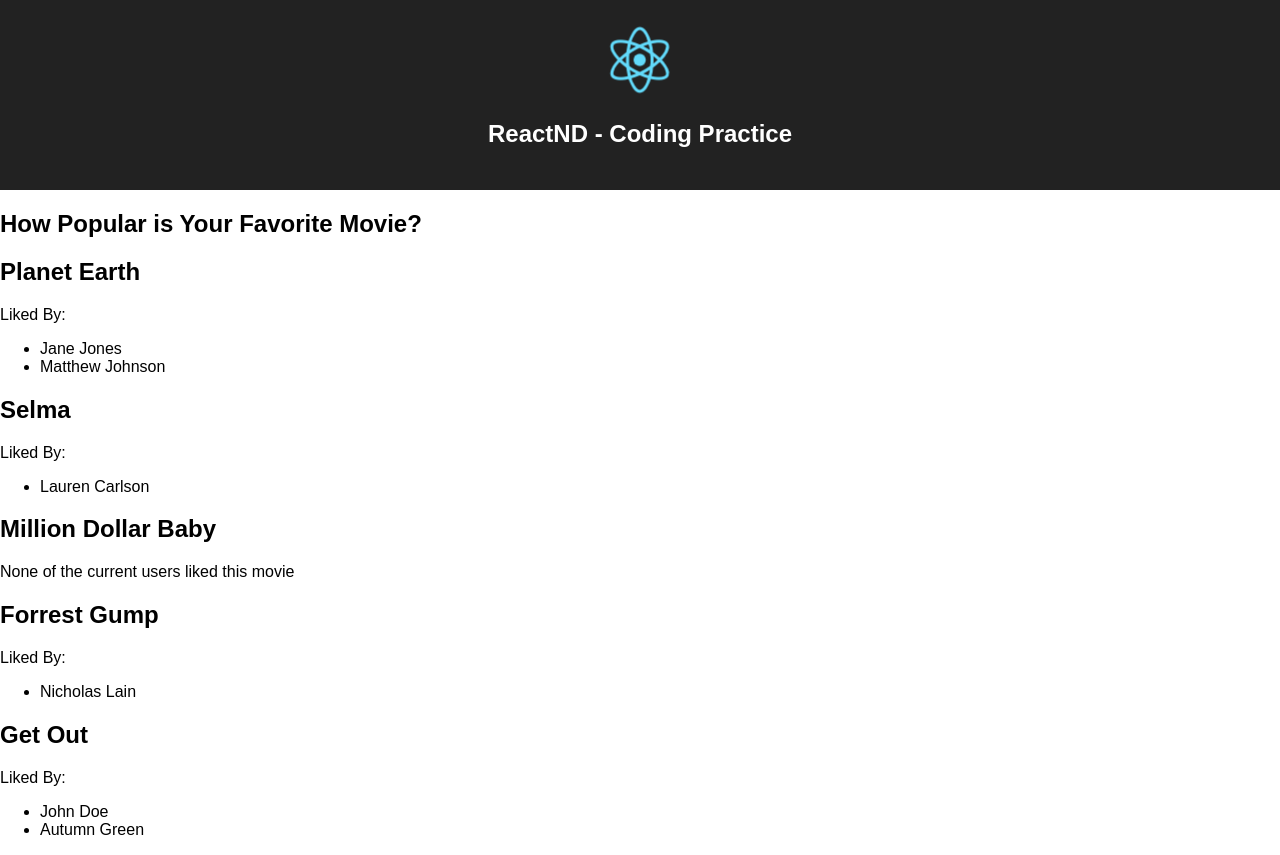
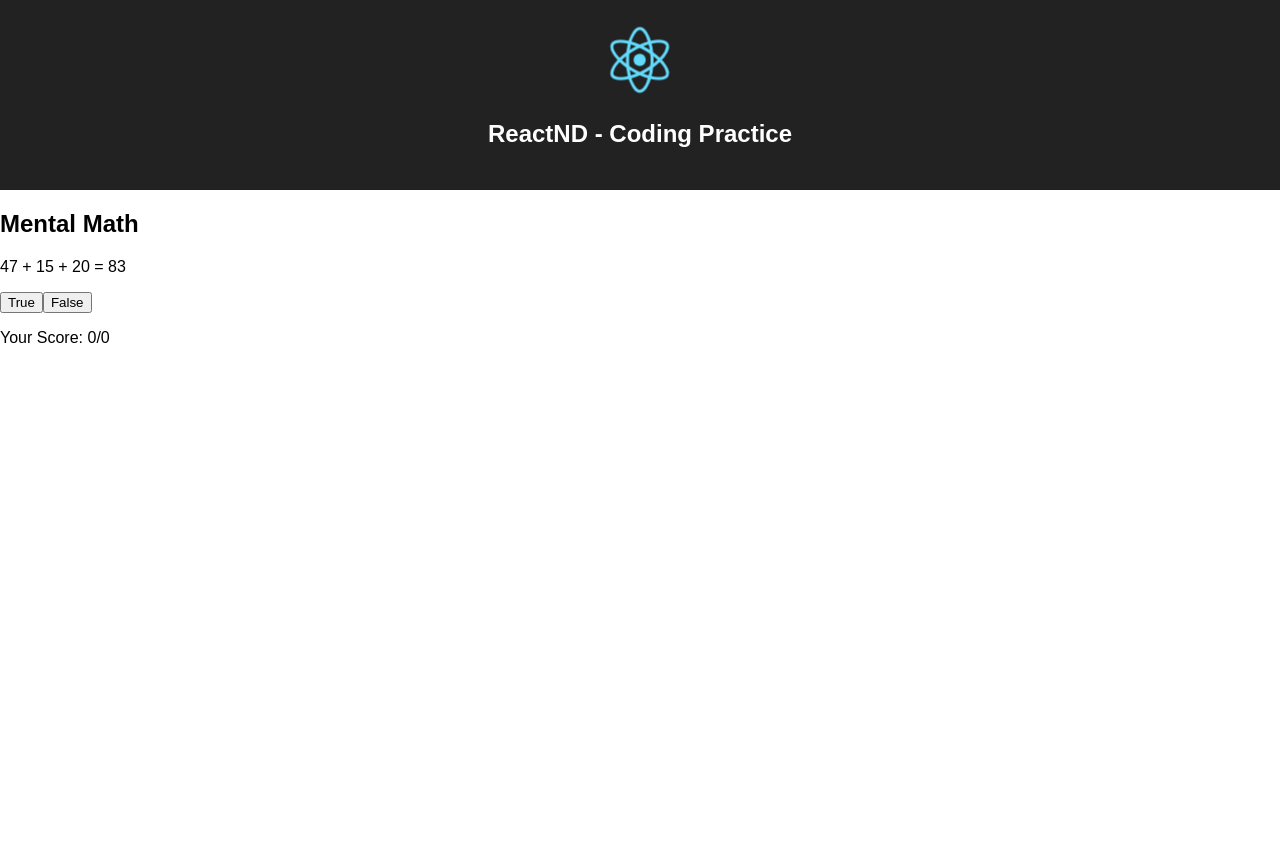
Before and after one commit to avilbol/react-exercises, a React (Create React App) app: page / in a window 1280 px wide. After the commit the page ends 800 px from the top, so only its background shows below. Built offline with nearby package versions, Linux system fonts and the light colour scheme.

Commit message:
Adding mental math game

```diff
--- a/src/App.js
+++ b/src/App.js
@@ -1,140 +1,18 @@
 import React, { Component } from 'react';
 import logo from './logo.svg';
+import EquationsGame from './EquationsGame'
 import './App.css';
-import LikedBy from './LikedBy'
-
-/*
-Display a list of movies where each movie contains a list of users that favorited it.
-
-For detailed instructions, refer to instructions.md.
-*/
-
-const profiles = [
-  {
-    id: 1,
-    userID: '1',
-    favoriteMovieID: '1',
-  },
-  {
-    id: 2,
-    userID: '2',
-    favoriteMovieID: '1',
-  },
-  {
-    id: 3,
-    userID: '4',
-    favoriteMovieID: '5',
-  },
-  {
-    id: 4,
-    userID: '5',
-    favoriteMovieID: '2',
-  },
-  {
-    id: 5,
-    userID: '3',
-    favoriteMovieID: '5',
-  },
-  {
-    id: 6,
-    userID: '6',
-    favoriteMovieID: '4',
-  },
-];
-
-const users = {
-  1: {
-    id: 1,
-    name: 'Jane Jones',
-    userName: 'coder',
-  },
-  2: {
-    id: 2,
-    name: 'Matthew Johnson',
-    userName: 'mpage',
-  },
-  3: {
-    id: 3,
-    name: 'Autumn Green',
-    userName: 'user123',
-  },
-  4: {
-    id: 3,
-    name: 'John Doe',
-    userName: 'user123',
-  },
-  5: {
-    id: 5,
-    name: 'Lauren Carlson',
-    userName: 'user123',
-  },
-  6: {
-    id: 6,
-    name: 'Nicholas Lain',
-    userName: 'user123',
-  },
-};
-
-const movies = {
-  1: {
-    id: 1,
-    name: 'Planet Earth',
-  },
-  2: {
-    id: 2,
-    name: 'Selma',
-  },
-  3: {
-    id: 3,
-    name: 'Million Dollar Baby',
-  },
-  4: {
-    id: 4,
-    name: 'Forrest Gump',
-  },
-  5: {
-    id: 5,
-    name: 'Get Out',
-  },
-};
-
-let groupByMovie = () => {
-  let group = {}
-  profiles.forEach(profile => {
-    let movieID = profile.favoriteMovieID
-    if(!group[movieID]) {
-      group[movieID] = []
-    }
-    group[movieID].push({
-      id: users[profile.userID].id,
-      name: users[profile.userID].name
-    })
-  })
-
-  return group
-}
 
 class App extends Component {
   render() {
-    let moviesLikes = groupByMovie()
     return (
       <div className="App">
         <header className="App-header">
           <img src={logo} className="App-logo" alt="logo" />
           <h1 className="App-title">ReactND - Coding Practice</h1>
         </header>
-        <h2>How Popular is Your Favorite Movie?</h2>
-		{Object.entries(movies)
-			.map(moviePair => moviePair[1])
-			.map((movie) => (
-                <div>
-                    <h2>{movie.name}</h2>
-                    <LikedBy
-                        usersLikedBy={moviesLikes[movie.id]}
-                        emptyMessage="None of the current users liked this movie"/>
-                </div>
-         	))}
-      	</div>
+        <EquationsGame />
+      </div>
     );
   }
 }
--- /dev/null
+++ b/src/EquationsGame.js
@@ -0,0 +1,77 @@
+import React, { Component } from 'react'
+
+class EquationsGame extends Component {
+
+  state = {
+  	"equation": EquationsGame.generateBasicEquation(),
+    "numCorrect": 0,
+    "numQuestions": 0
+  }
+
+  choose = (option) => {
+  	let valuesSum = EquationsGame.sumValues(this.state.equation.values)
+    let equationSatisfied = valuesSum === this.state.equation.proposedAnswer
+    let correctOption = (option && equationSatisfied)
+    	|| (!option && !equationSatisfied)
+
+    this.updateGame(correctOption)
+  }
+
+  chooseTrue = () => this.choose(true)
+
+  chooseFalse = () => this.choose(false)
+
+  updateGame = correctOption => {
+	this.setState((currentState) => ({
+		"equation": EquationsGame.generateBasicEquation(),
+    	"numCorrect": currentState.numCorrect + (correctOption ? 1 : 0),
+    	"numQuestions": currentState.numQuestions + 1
+	}))
+  }
+
+  static generateBasicEquation() {
+    return this.generateEquation({
+      "operands": 100,
+      "answer": 3
+    })
+  }
+
+  static generateEquation(limitData) {
+	let values = [...Array(3)].map(() => this.generateRandom(limitData.operands))
+	let proposedAnswer = this.sumValues(values)
+    	+ this.generateRandom(limitData.answer)
+
+	return {
+		"values": values,
+		"proposedAnswer": proposedAnswer
+	}
+  }
+
+  static sumValues(values) {
+    return values.reduce((a,b)=>a+b, 0)
+  }
+
+  static generateRandom(limit) {
+    return Math.floor(Math.random() * limit)
+  }
+
+  render() {
+  	return (
+      <div className="game">
+        <h2>Mental Math</h2>
+        <div className="equation">
+        	<p className="text">{`${this.state.equation.values[0]} +
+				${this.state.equation.values[1]} +
+				${this.state.equation.values[2]} =
+				${this.state.equation.proposedAnswer}`}
+			</p>
+        </div>
+        <button onClick={this.chooseTrue}>True</button>
+        <button onClick={this.chooseFalse}>False</button>
+        <p className="text">Your Score: {this.state.numCorrect}/{this.state.numQuestions}</p>
+      </div>
+	)
+  }
+}
+
+export default EquationsGame;
```
